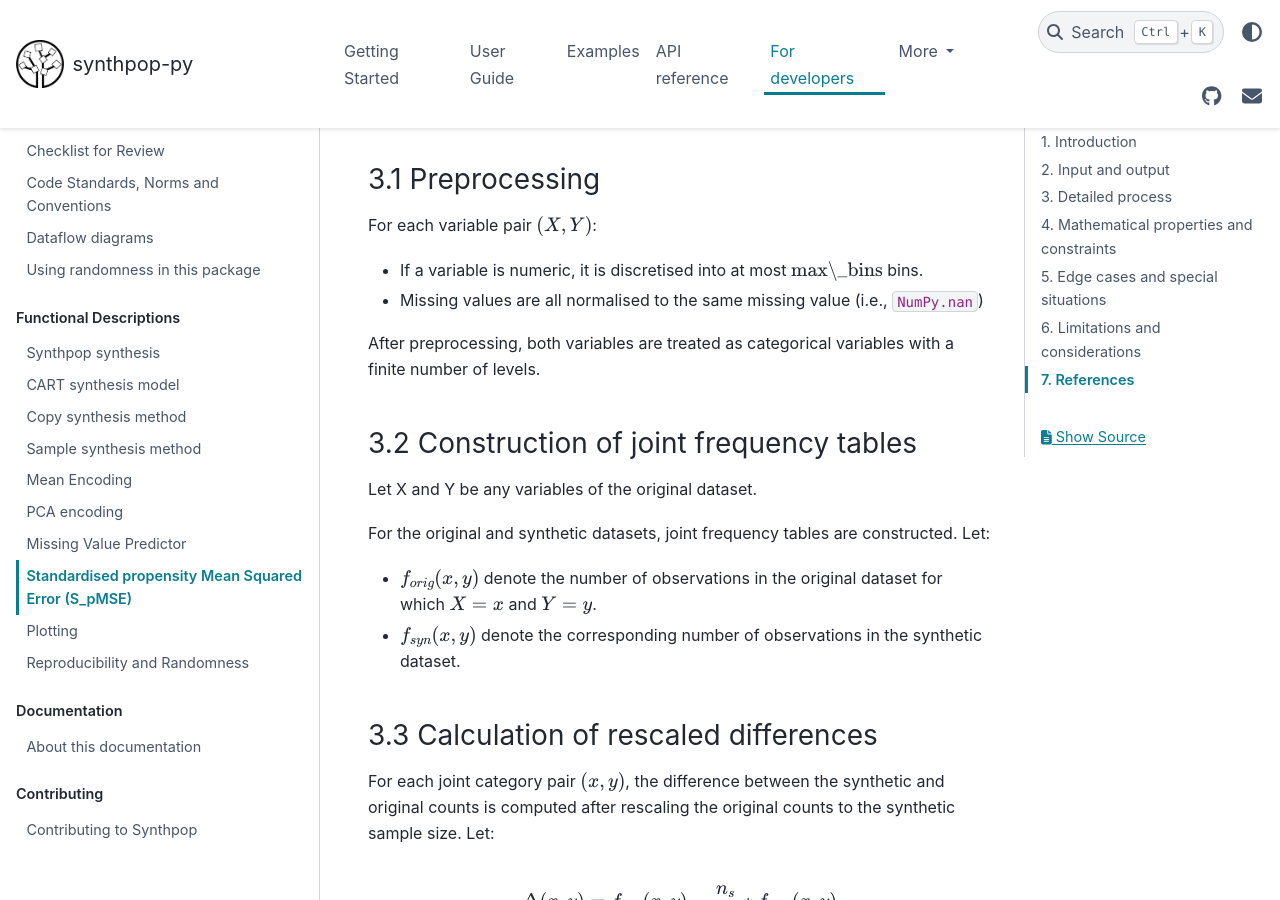
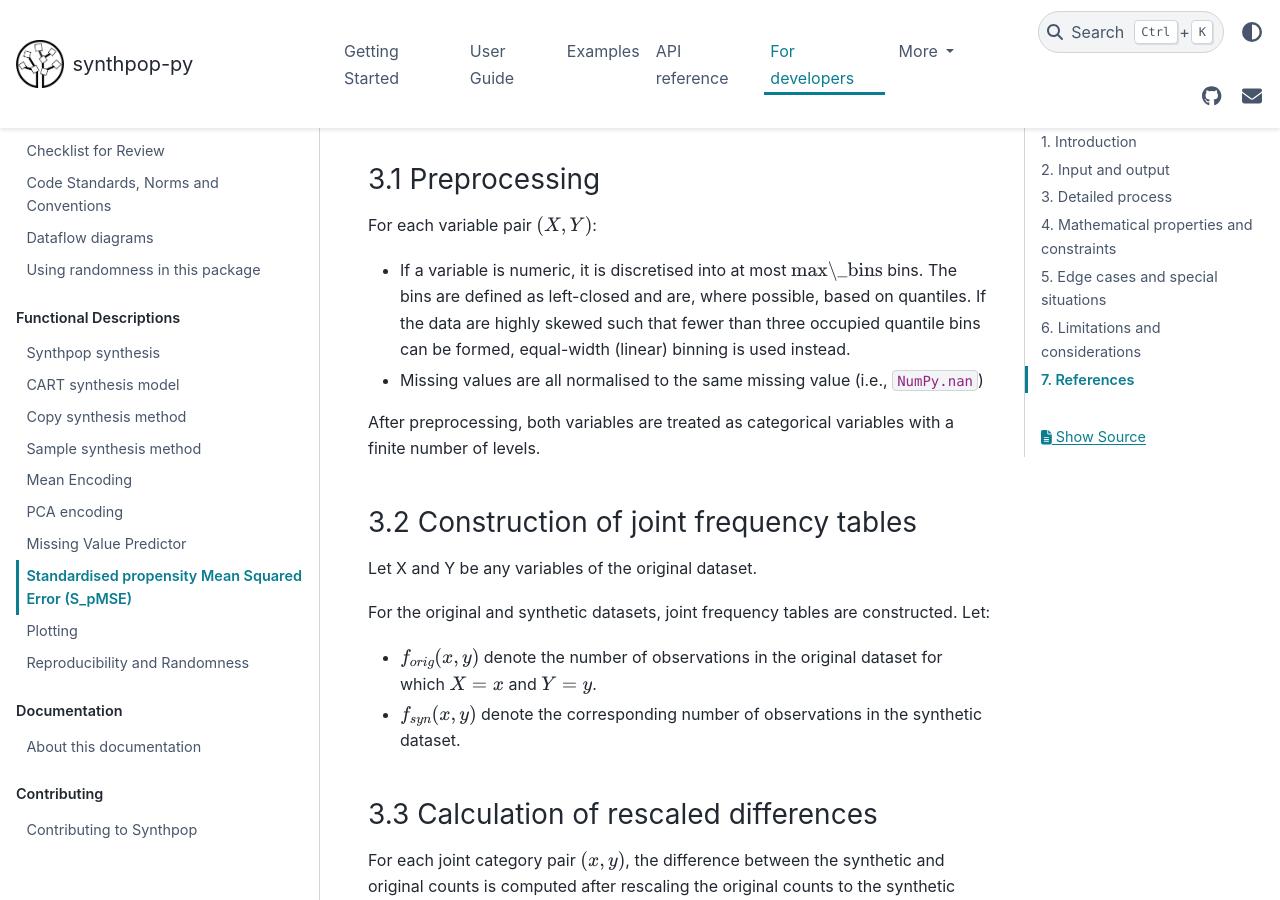
Before and after one commit to duonl/synthpop-py, a Sphinx documentation site: the page built from docs/source/developer/functional_descriptions/S_pMSE.md, in a window 1280 px wide and 900 px high, scrolled down 1160 px. Built offline with Sphinx 7.4.7 and the PyData theme 0.15.4, drawn with Linux system fonts in a browser that asks for light colours.

Commit message:
Functional Description

```diff
--- a/docs/source/developer/functional_descriptions/S_pMSE.md
+++ b/docs/source/developer/functional_descriptions/S_pMSE.md
@@ -26,6 +26,8 @@ The computation of S_pMSE for a given pair of variables $(X, Y)$ (from the origi
 
 For each variable pair $(X, Y)$:
 - If a variable is numeric, it is discretised into at most $\text{max\_bins}$ bins.
+    The bins are defined as left-closed and are, where possible, based on quantiles.
+    If the data are highly skewed such that fewer than three occupied quantile bins can be formed, equal-width (linear) binning is used instead.
 - Missing values are all normalised to the same missing value (i.e., `NumPy.nan`)
 
 After preprocessing, both variables are treated as categorical variables with a finite number of levels.
```
